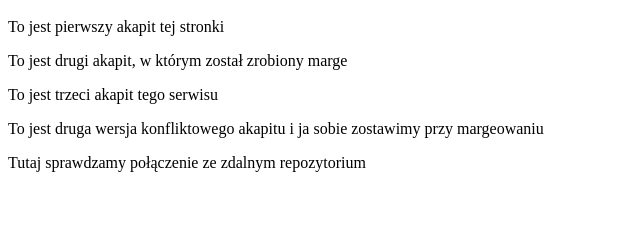
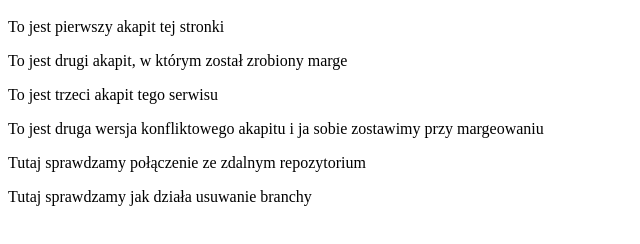
Before and after one commit to pawel12121256/first, a plain HTML site: page index.html in a window 1280 px wide. Shown: the part 48-292 px from the top of the page, without its empty margins (0-640 px from the left). Drawn offline with Linux system fonts and the light colour scheme.

Commit message:
Dodano linijke odnosnie usuwania branchy

```diff
--- a/index.html
+++ b/index.html
@@ -5,3 +5,4 @@
 <p>To jest trzeci akapit tego serwisu</p>
 <p>To jest druga wersja konfliktowego akapitu i ja sobie zostawimy przy margeowaniu</p>
 <p>Tutaj sprawdzamy połączenie ze zdalnym repozytorium</p>
+<p>Tutaj sprawdzamy jak działa usuwanie branchy</p>
```
